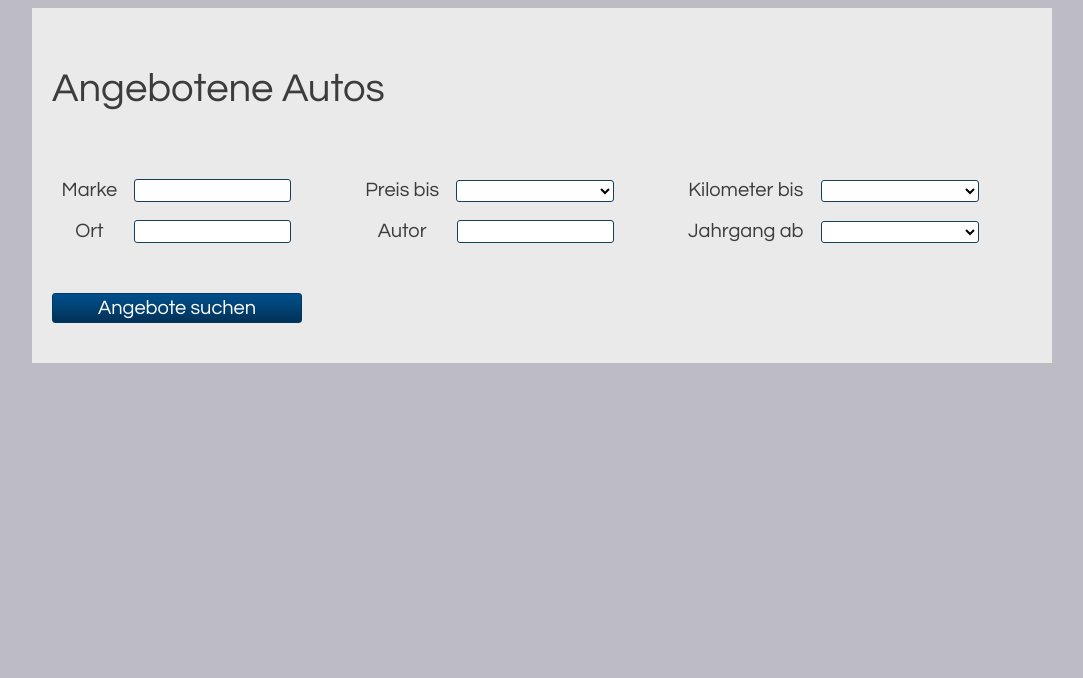
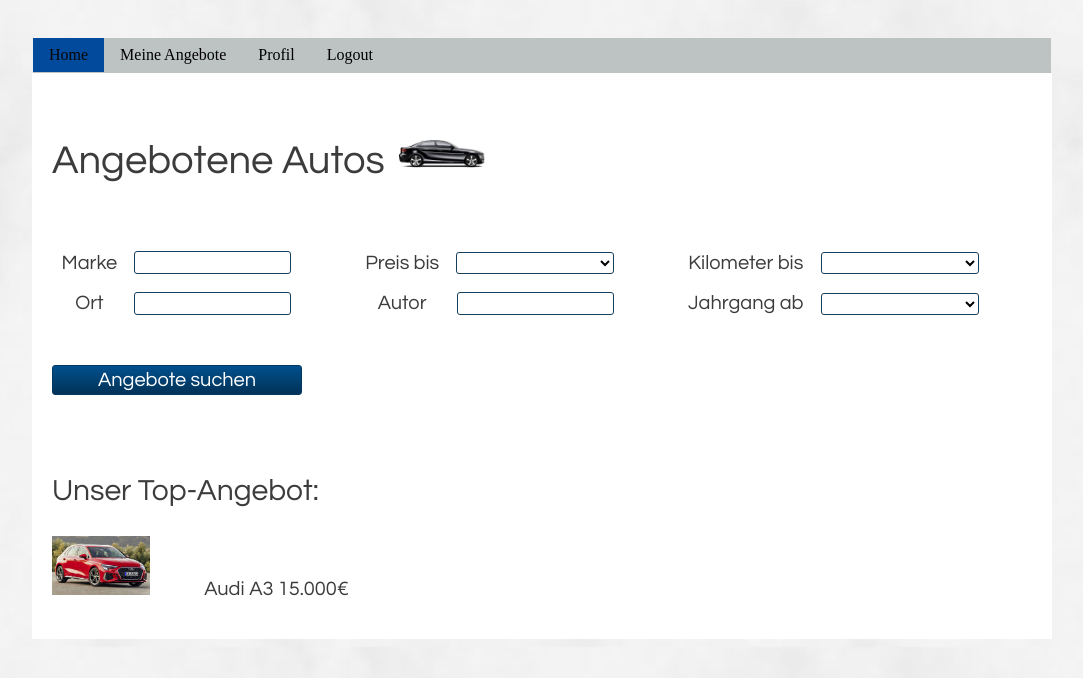
Before and after one commit to celine0106/CarLos, a plain HTML site: page html/Startseiteindex.html in a window 1280 px wide. Shown: the whole page, without its empty margins (98-1181 px from the left). Drawn offline with Linux system fonts and the light colour scheme.

Commit message:
changed style of startseite

```diff
--- a/html/MAStyle.css
+++ b/html/MAStyle.css
@@ -5,7 +5,7 @@ body {
     background-color: rgba(188, 187, 196, 0.973);
 }
 
-div {
+.Seiteninhalt {
     background-color: rgba(240, 240, 240, 0.897);
     color: #3c3c3c;
     font-size: 20px;
@@ -28,12 +28,20 @@ div {
     font-size: 20px;
     color: white;
 }
-div {
-    background-color: rgba(240, 240, 240, 0.897);
-    color: #3c3c3c;
-    font-size: 20px;
-    width: 980px;
-    height: 100%;
-    padding: 20px;
-    margin: 0 auto;
+.Flexbox {
+    display: flex;
+    flex-direction: column;
+    align-items: center;
 }
+.Navigationsleiste {
+    border: 0px none;
+    width: 1018px;
+    height: 65px;
+    align-content: center;
+    overflow: hidden;
+}
+iframe {
+    border: none;
+    width: 1018px;
+    height: 750px;
+}
--- a/html/NLIndex.html
+++ b/html/NLIndex.html
@@ -9,10 +9,10 @@ body {margin: 0;}
 <body>
 <p></p>
 <ul class="sidenav">
-  <li><a class="active" href= "Startseiteindex.html">Home</a></li>
-  <li><a href="MAIndex.html">Meine Angebote</a></li>
-  <li><a href="#Profil">Profil</a></li>
-  <li><a href="#Logout">Logout</a></li>
+  <li><a class="active" href= "Startseiteindex.html" target="_parent">Home</a></li>
+  <li><a href="MAIndex.html" target="_parent">Meine Angebote</a></li>
+  <li><a href="#Profil" target="_parent">Profil</a></li>
+  <li><a href="#Logout" target="_parent">Logout</a></li>
 </ul>
 <link rel="stylesheet" href="NLStyle.css" />
 </body>
--- a/html/NLStyle.css
+++ b/html/NLStyle.css
@@ -12,7 +12,7 @@ ul.sidenav {
   width: 100%;
   background-color: #bdc2c2;
   position: fixed;
-  height: 10%;
+  height: 5%;
   overflow: auto;
 }
 ul {
--- a/html/StartseiteStyle.css
+++ b/html/StartseiteStyle.css
@@ -8,7 +8,11 @@ td {
     margin-right: 5mm;
     padding: 2mm;
 }
-
+ .Flexbox {
+     display: flex;
+     flex-direction: column;
+     align-items: center;
+ }
 .Eingabefeld {
     border-radius: 3px;
     border-style: solid;
@@ -29,24 +33,45 @@ td {
 }
 
 body {
-    background-color: rgba(188, 187, 196, 0.973);
+    background-color: rgba(49, 48, 48, 0.041);
+    background-image: url('marmor01-978x400.jpg');
+    background-position: 20% 15%;
+    background-size: cover;
+    background-blend-mode: darken;
 }
 
 table {
     text-align: center;
 }
 
-div {
-    background-color: rgba(240, 240, 240, 0.897);
+.bild {
+    height: 10%;
+    width: 10%;
+}
+.Seiteninhalt {
+    background-color: rgb(255, 255, 255);
     color: #3c3c3c;
     font-size: 20px;
     width: 980px;
     height: 100%;
     padding: 20px;
-    margin: 0 auto;
 }
 #Überschrift {
     font-size: 40px;
+    justify-items: space-between;
+}
+.Navigationsleiste {
+    border: 0px none;
+    width: 1018px;
+    height: 65px;
+    align-content: center;
+    overflow: hidden;
+
+}
+iframe {
+    border: none;
+    width: 1018px;
+    height: 750px;
 }
 #Suche {
     background: linear-gradient(180deg,#01508d, #013257);
@@ -59,3 +84,10 @@ div {
     font-size: 20px;
     color: white;
 }
+#Unterüberschrift {
+    padding-top: 50px;
+    font-size:30px;
+}
+#Angebotsbild {
+    margin-right: 50px;
+}
--- a/html/Startseiteindex.html
+++ b/html/Startseiteindex.html
@@ -6,10 +6,15 @@
     <link rel="stylesheet" href="StartseiteStyle.css" />
     <title>CarLos Startseite</title>
 </head>
+
 <body>
+    <div class= "Flexbox">
+        <div class="Navigationsleiste">
+            <iframe scrolling="no" src="NLIndex.html"></iframe>
+        </div>
 
-    <div>
-        <p id = "Überschrift">Angebotene Autos</p>
+        <div class="Seiteninhalt">
+            <p id = "Überschrift">Angebotene Autos <img class="bild" src="schwarzeLimousine.jpg"> </img> </p>
         </br>
         <form>
             <table>
@@ -112,7 +117,15 @@
            <p>
                <input type = "button" id="Suche" value= "Angebote suchen">
             </p>
+            <p id="Unterüberschrift">Unser Top-Angebot:</p>
+            <div id="Angebote">
+                <p>
+                    <img src="Audibild.jpg" class="bild" id="Angebotsbild"> </img> Audi A3 15.000€
+                </p>
+            </div>
         </form>
         </div>
+    </div>
+
 </body>
 </html>
```
Also changed, not shown: html/MAIndex.html (+7 -2 lines), html/Audibild.jpg (added), html/marmor01-978x400.jpg (added), html/schwarzeLimousine.jpg (added). Lines whose indentation alone changed are shown as unchanged.
